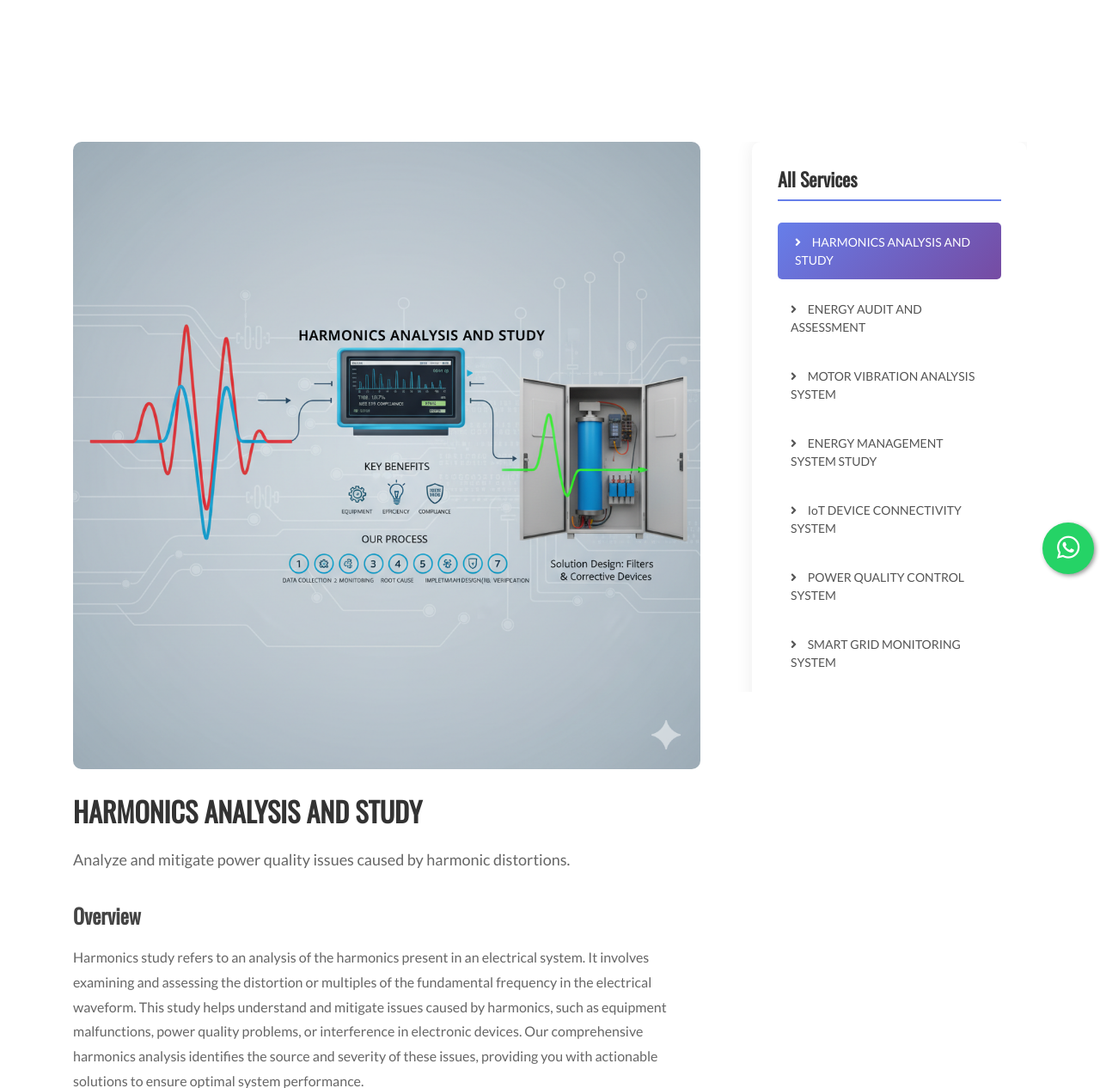
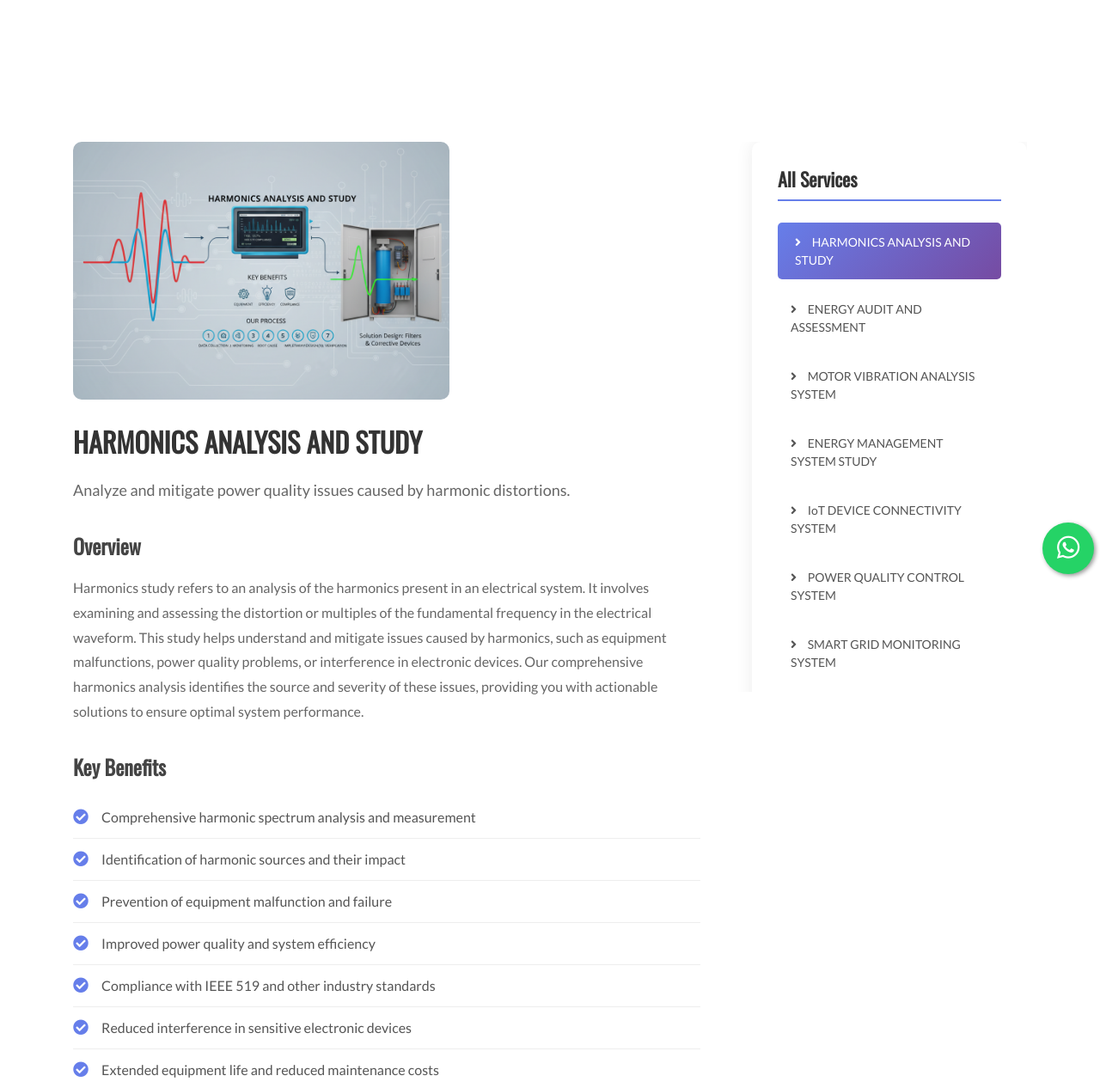
Before and after one commit to Kamalesh0145/optimusenergy, a PHP site: page /service.php in a window 1280 px wide. Shown: the part 125-1391 px from the top of the page at 86% size. Run offline with PHP 8.4, Linux system fonts and the light colour scheme; some libraries are stand-ins or nearby versions.

Commit message:
Service Img Alingment Update

```diff
--- a/service.php
+++ b/service.php
@@ -435,7 +435,7 @@ $current_service = isset($services[$service_id]) ? $services[$service_id] : $ser
       <div class="col-lg-8">
         <div class="service-detail-content">
           <div class="service-detail-img">
-            <img src="<?php echo $current_service['main_image']; ?>" alt="<?php echo $current_service['title']; ?>" style="width: 100%; border-radius: 10px; margin-bottom: 30px;">
+            <img src="<?php echo $current_service['main_image']; ?>" alt="<?php echo $current_service['title']; ?>" style="width: 60%; height: 300px; border-radius: 10px; margin-bottom: 30px; object-fit: cover;">
           </div>
 
           <h2><?php echo $current_service['title']; ?></h2>
```
